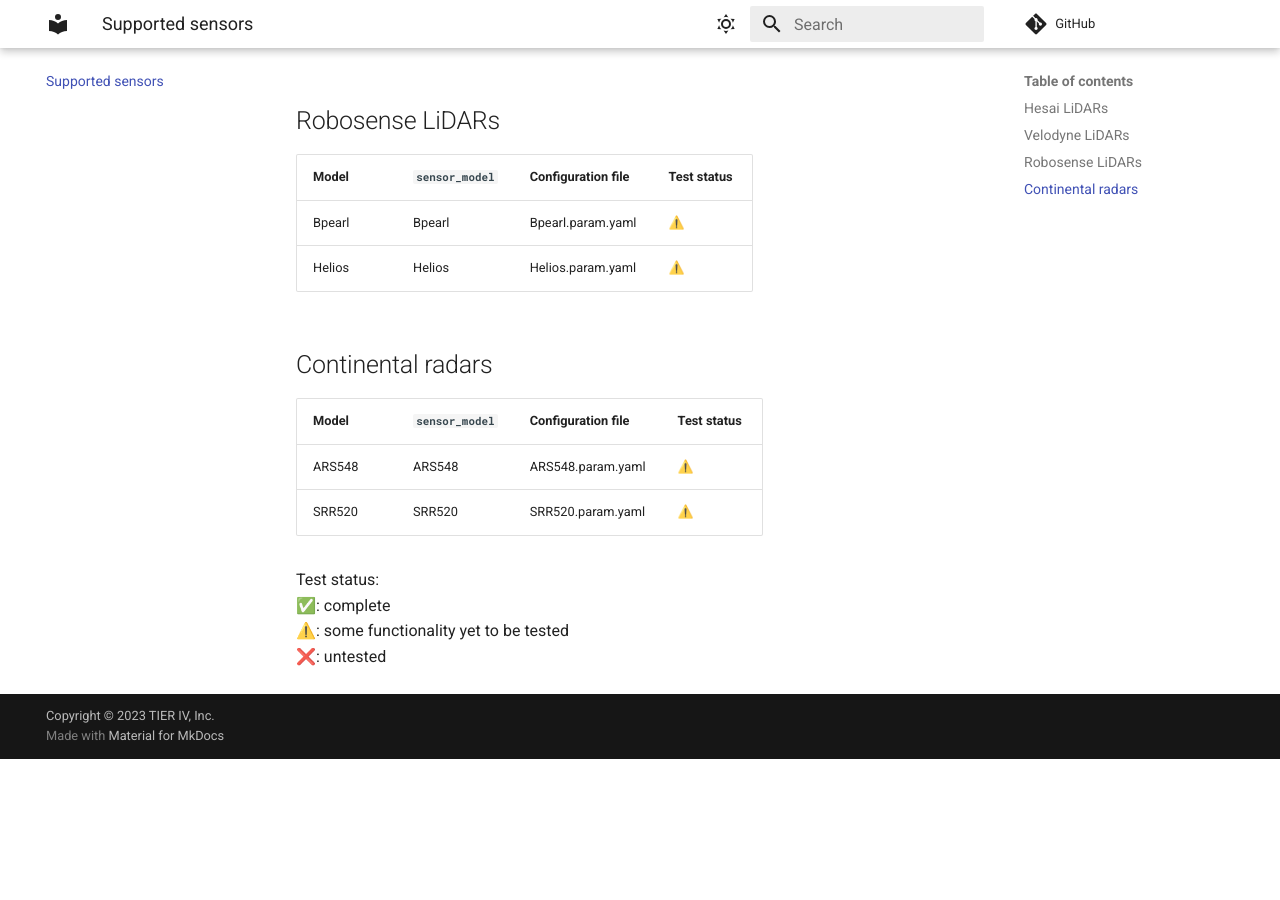
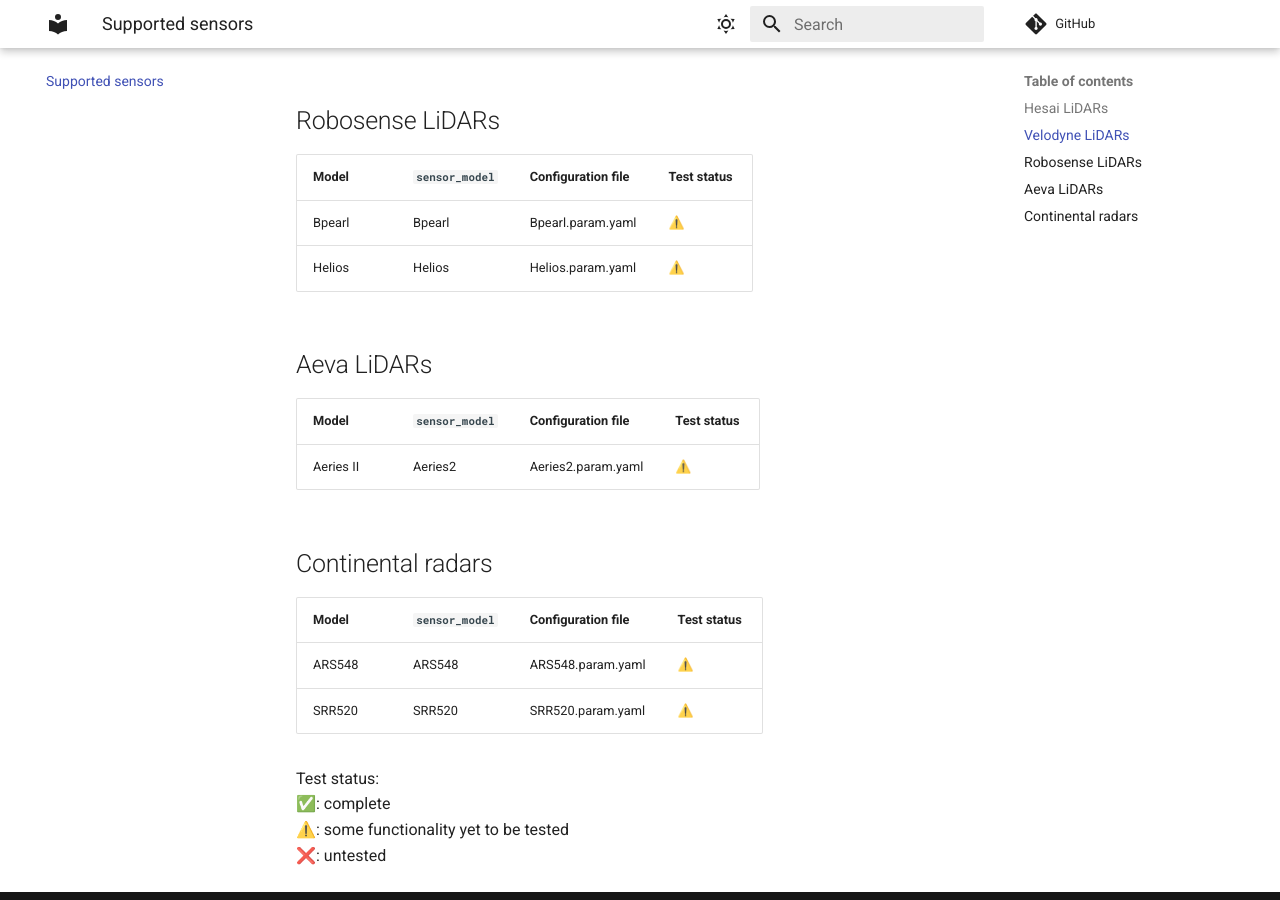
Before and after one commit to tier4/nebula, an MkDocs documentation site: the page built from docs/supported_sensors.md, in a window 1280 px wide and 900 px high, scrolled down 1353 px. Built offline with MkDocs 1.6.1 and Material for MkDocs 9.7.7, drawn with Linux system fonts in a browser that asks for light colours; comment, search, counter and statistics services are not loaded; before the commit the page ends 2112 px from its top, so only the background shows below that.

Commit message:
docs(aeva): added to supported sensors

```diff
--- a/docs/supported_sensors.md
+++ b/docs/supported_sensors.md
@@ -42,6 +42,12 @@
 | Bpearl | Bpearl         | Bpearl.param.yaml  | ⚠️          |
 | Helios | Helios         | Helios.param.yaml  | ⚠️          |
 
+## Aeva LiDARs
+
+| Model     | `sensor_model` | Configuration file | Test status |
+| --------- | -------------- | ------------------ | ----------- |
+| Aeries II | Aeries2        | Aeries2.param.yaml | ⚠️          |
+
 ## Continental radars
 
 | Model  | `sensor_model` | Configuration file | Test status |
```
